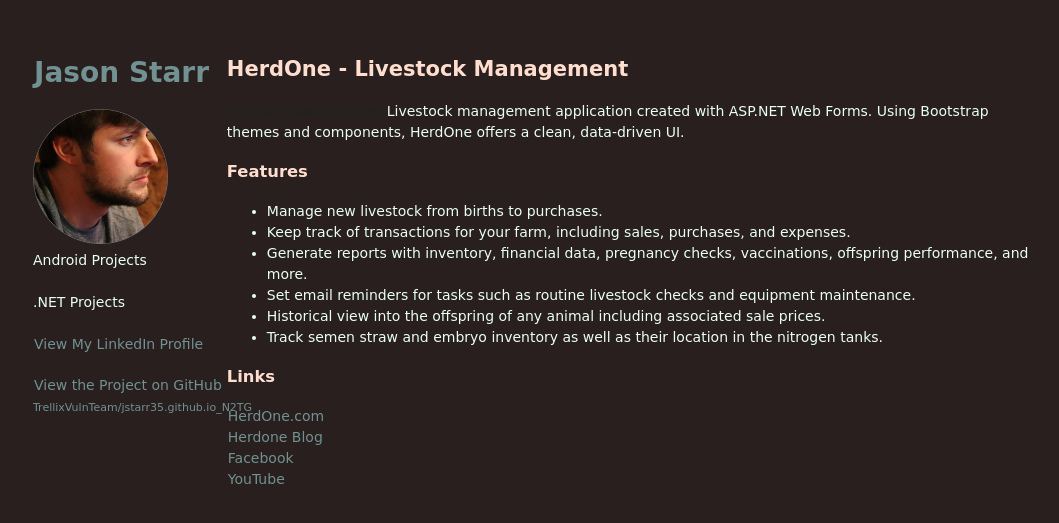
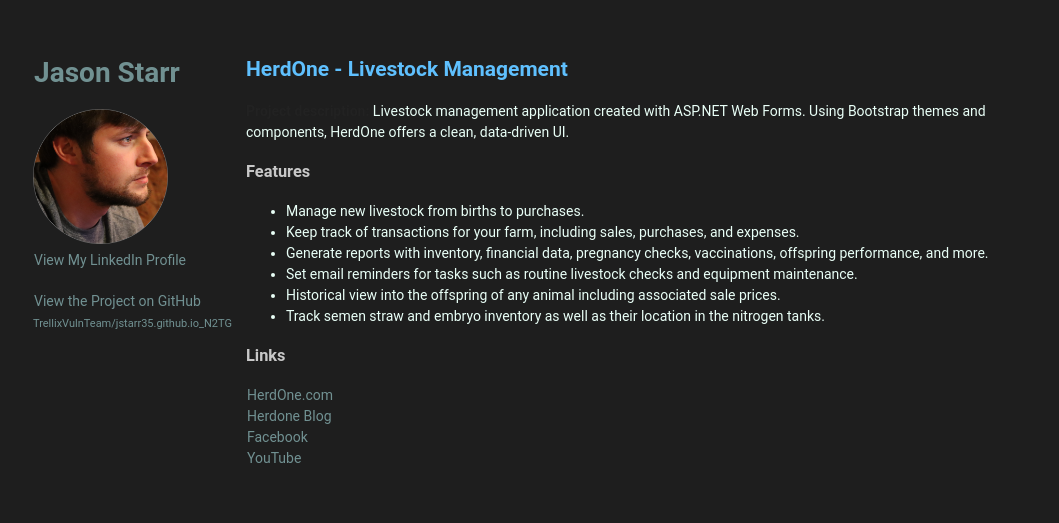
Before and after one commit to TrellixVulnTeam/jstarr35.github.io_N2TG, a Jekyll site: the page built from dotnet_page.md, in a window 1280 px wide. Shown: the top 523 px of the page, without its empty margins (25-1084 px from the left). Built offline with Jekyll 4.4.1, drawn with Linux system fonts in a browser that asks for light colours; some web fonts are replaced; our own code applies the rules of GitHub Pages for plain Markdown files.

Commit message:
update theme

```diff
--- a/_config.yml
+++ b/_config.yml
@@ -1,12 +1,7 @@
 title: Jason Starr # your name (or website title) here
 logo: "/images/jason_profile@2x.png?raw=true" # your photo (or logo) here
-slogo: "/images/s_logo.png?raw=true"
-name_heading: "/images/jstarr.png"
 description: > # your text below (remove <br> elements if you don't need line breaks)
-  Android Projects
-  <br><br>
-  .NET Projects
-  <br><br>
+
   <a href="https://www.linkedin.com/in/jason-starr-tech/">View My LinkedIn Profile</a>
 
 theme: port-theme
--- a/_sass/port-theme.scss
+++ b/_sass/port-theme.scss
@@ -3,18 +3,18 @@
 :root {
   --link-color: #477998;
 
-  font-family: "DejaVu Sans", Verdana, sans-serif;
+  font-family: Roboto, Verdana, sans-serif;
 }
 
 body {
-  background-color: #291F1E;
+  background-color: #1e1e1e;
   padding: 50px;
-  font: 14px/1.5  "DejaVu Sans", Verdana, sans-serif;
+  font: 14px/1.5  "Roboto", Verdana, sans-serif;
   color: #E9FFF7
 }
 
 h1, h2, h3, h4, h5, h6 {
-  color:#BA7967;
+  color: #d7ba7d;
   margin:0 0 20px;
 }
 
@@ -31,15 +31,15 @@
 }
 
 h2 {
-  color:#FFDECF;
+  color:#5fc0fe;
 }
 
 h3, h4, h5, h6 {
-  color:#FFDECF;
+  color:#c8c8c8;
 }
 
 a {
-  color:#719192;
+  color:#0563b1;
   text-decoration:none;
   outline: none;
   padding: 2px 1px 0;
@@ -49,12 +49,12 @@
 }
 
 a:visited {
-color: #E1F4F3;
+color: #084272;
 }
 
 a:focus {
 border-bottom: 1px solid;
-  background: #b4ffb2;
+  background: #6c896c;
 }
 
 a:hover {
```
